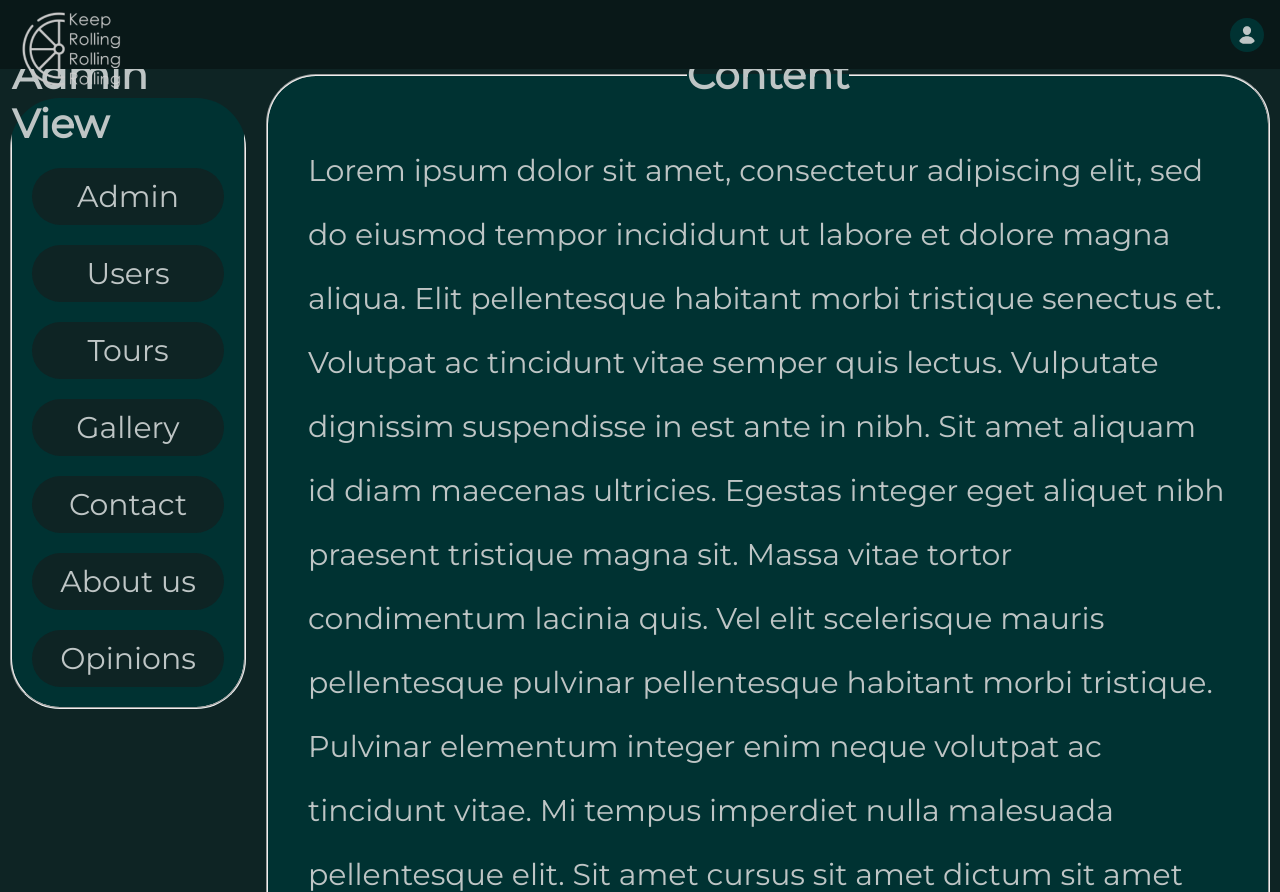
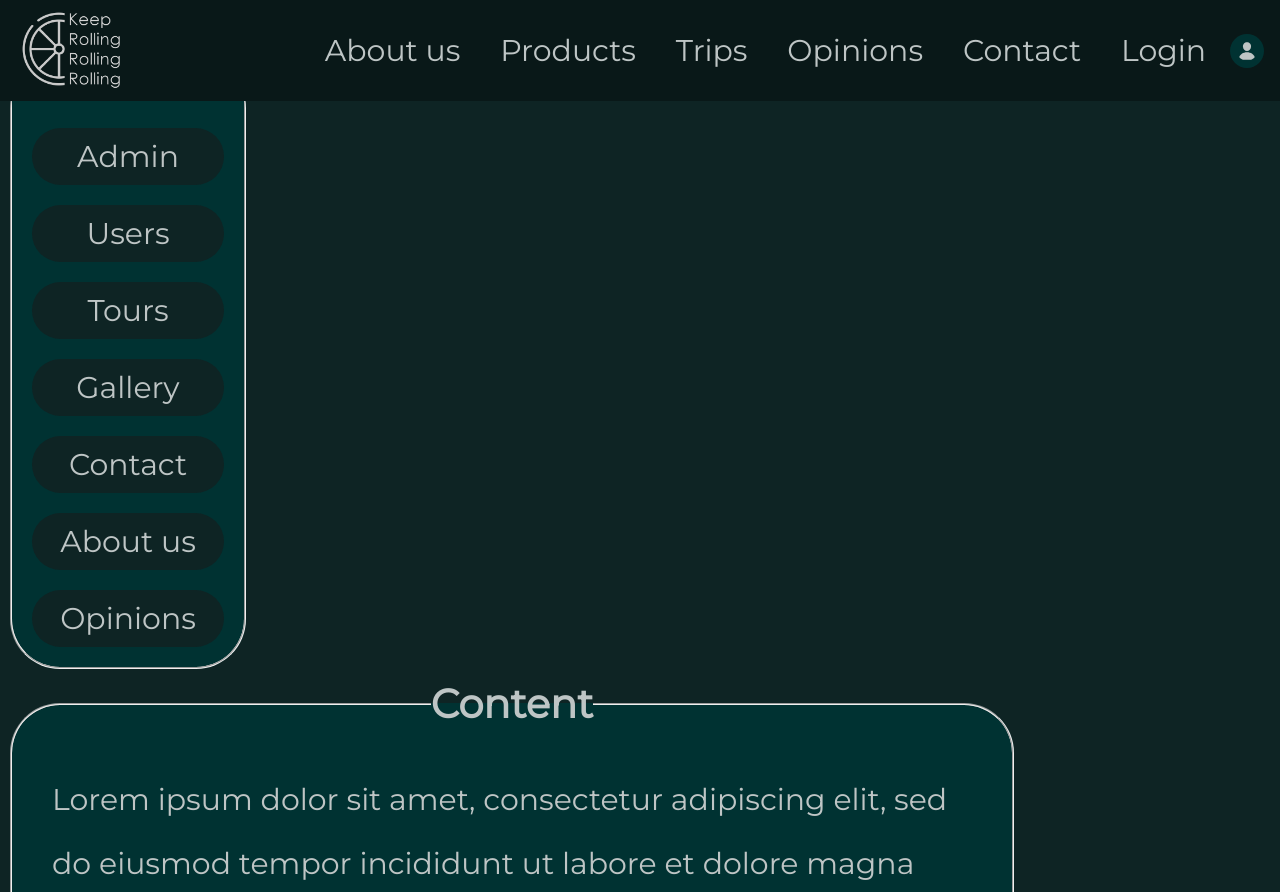
Before and after one commit to DP-00/WebApp, a Django app: template KRRR/templates/KRRR/admin-admin.html in a window 1280 px wide. Shown: the top 892 px of the page. Run offline with Django 3.2, Linux system fonts and the light colour scheme; the template is opened without the code that fills it, so the values that code supplies are empty.

Commit message:
Adding ADMIN-LAYOUT page to extend

```diff
--- a/KRRR/templates/KRRR/admin-admin.html
+++ b/KRRR/templates/KRRR/admin-admin.html
@@ -1,4 +1,4 @@
-{% extends 'KRRR/main.html' %}
+{% extends 'KRRR/admin-layout.html' %}
 {% load static %}
 
 
@@ -8,13 +8,6 @@
 
 
 {% block content %}
-
-    <div class="side-bar">
-
-        {% include "KRRR/includes/admin_side_bar.html" %}
-
-    </div>
-
 
 <div class="content">
     <fieldset>
--- /dev/null
+++ b/KRRR/templates/KRRR/admin-layout.html
@@ -0,0 +1,65 @@
+{% load static %}
+<html lang="en">
+<head>
+    <meta charset="UTF-8">
+    <meta name="viewport" content="width=device-width, initial-scale=1">
+
+    <title>KRRR</title>
+
+    <link rel="stylesheet" type="text/css" href="{% static 'css/base.css' %}">
+
+    {% block extra_head %}{% endblock extra_head %}
+</head>
+<body>
+
+    <header>
+        <nav>
+            <a href="{% url 'index' %}"><img src="{% static 'images/logo.png' %}" alt="Keep roling roling roling logo"></a>
+
+            <ul id="menu-list">
+
+                {% include 'KRRR/includes/admin_nav_bar.html' %}
+
+            </ul>
+            <button id="menu-button" onclick="hamburgerFunction()"><ion-icon name="list"></ion-icon></button>
+            <script>
+                function hamburgerFunction(){
+                    const menu = document.getElementById("menu-list")
+                    if (menu.style.display === "block") {
+                        menu.style.display = "none";
+                    } else {
+                        menu.style.display = "block";
+                    }
+                }
+            </script>
+            <button  onclick="location.href='login/'">
+                <ion-icon name="person"></ion-icon>
+            </button>
+        </nav>
+    </header>
+
+    <div class="side-bar">
+
+        {% include "KRRR/includes/admin_side_bar.html" %}
+
+    </div>
+
+    {% block content %}{% endblock content %}
+
+
+    <footer>
+        <nav>
+            <ul>
+                <li><a href="{% url 'index' %}#about-us">About us</a></li>
+                <li><a href="{% url 'index' %}#our-products">Products</a></li>
+                <li><a href="{% url 'index' %}#places-to-explore">Trips</a></li>
+                <li><a href="{% url 'index' %}#featured-in">Opinions</a></li>
+                <li><a href="{% url 'index' %}#contact">Contact</a></li>
+            </ul>
+        </nav>
+    </footer>
+
+    <script type="module" src="https://unpkg.com/ionicons@5.5.2/dist/ionicons/ionicons.esm.js"></script>
+    <script nomodule src="https://unpkg.com/ionicons@5.5.2/dist/ionicons/ionicons.js"></script>
+</body>
+</html>
--- /dev/null
+++ b/KRRR/templates/KRRR/includes/admin_nav_bar.html
@@ -0,0 +1,16 @@
+<li><a href="#about-us">About us</a></li>
+<li><a href="#our-products">Products</a></li>
+<li><a href="#places-to-explore">Trips</a></li>
+<li><a href="#featured-in">Opinions</a></li>
+<li><a href="#contact">Contact</a></li>
+
+
+{% if user.is_authenticated %}
+    {% if user.is_staff %}
+        <li><a href="{% url 'admin-admin' %}">Admin</a></li>
+    {% endif %}
+    <li><a href="{% url 'customer' %}">{{ user.username }}</a></li>
+    <li><a href="{% url 'logout' %}">Logout</a></li>
+{% else %}
+    <li><a href="{% url 'login' %}">Login</a></li>
+{% endif %}
```
Also changed, not shown: KRRR/templates/KRRR/admin-user.html (+2 -8 lines), KRRR/views.py (+7 -1 lines), 1 other file.
